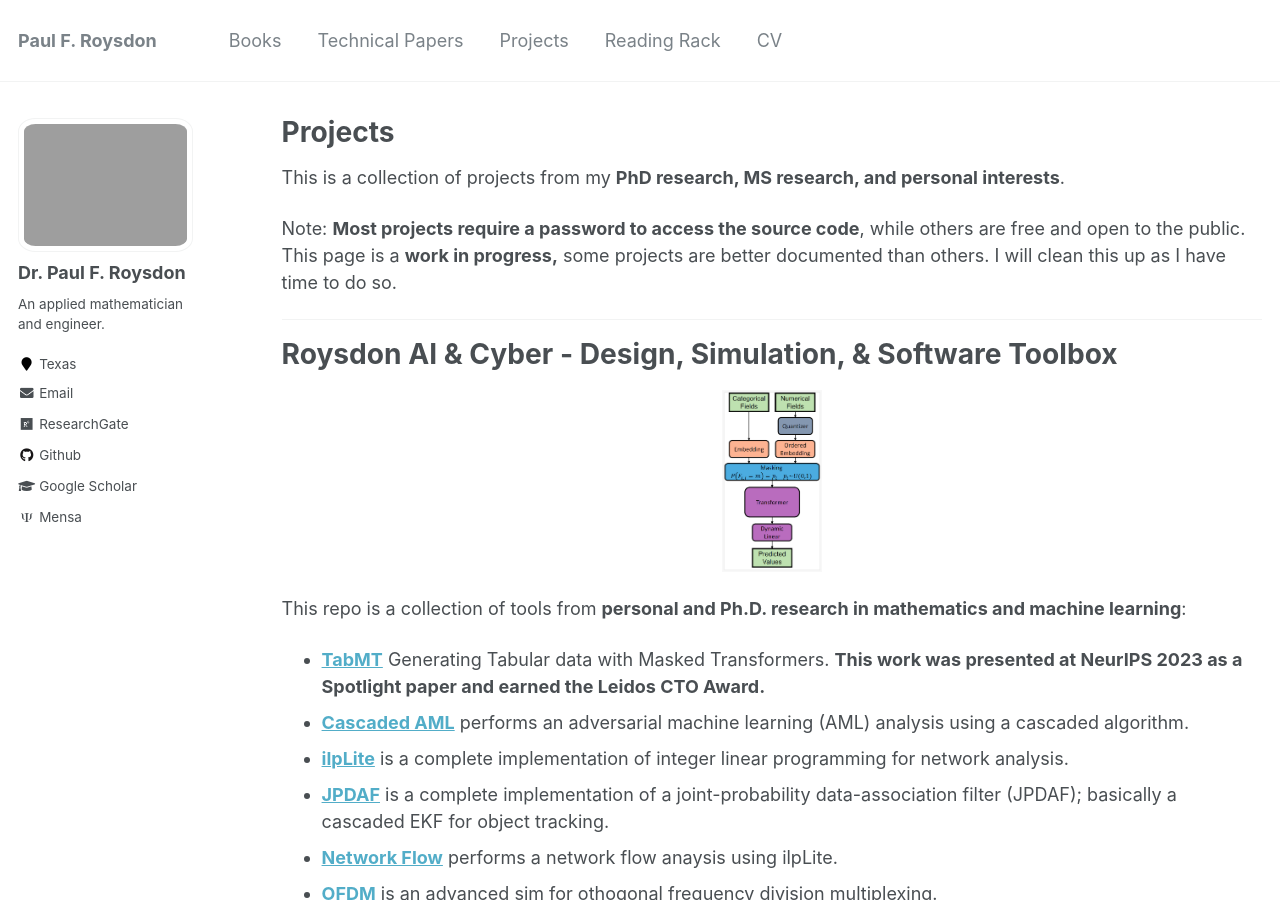
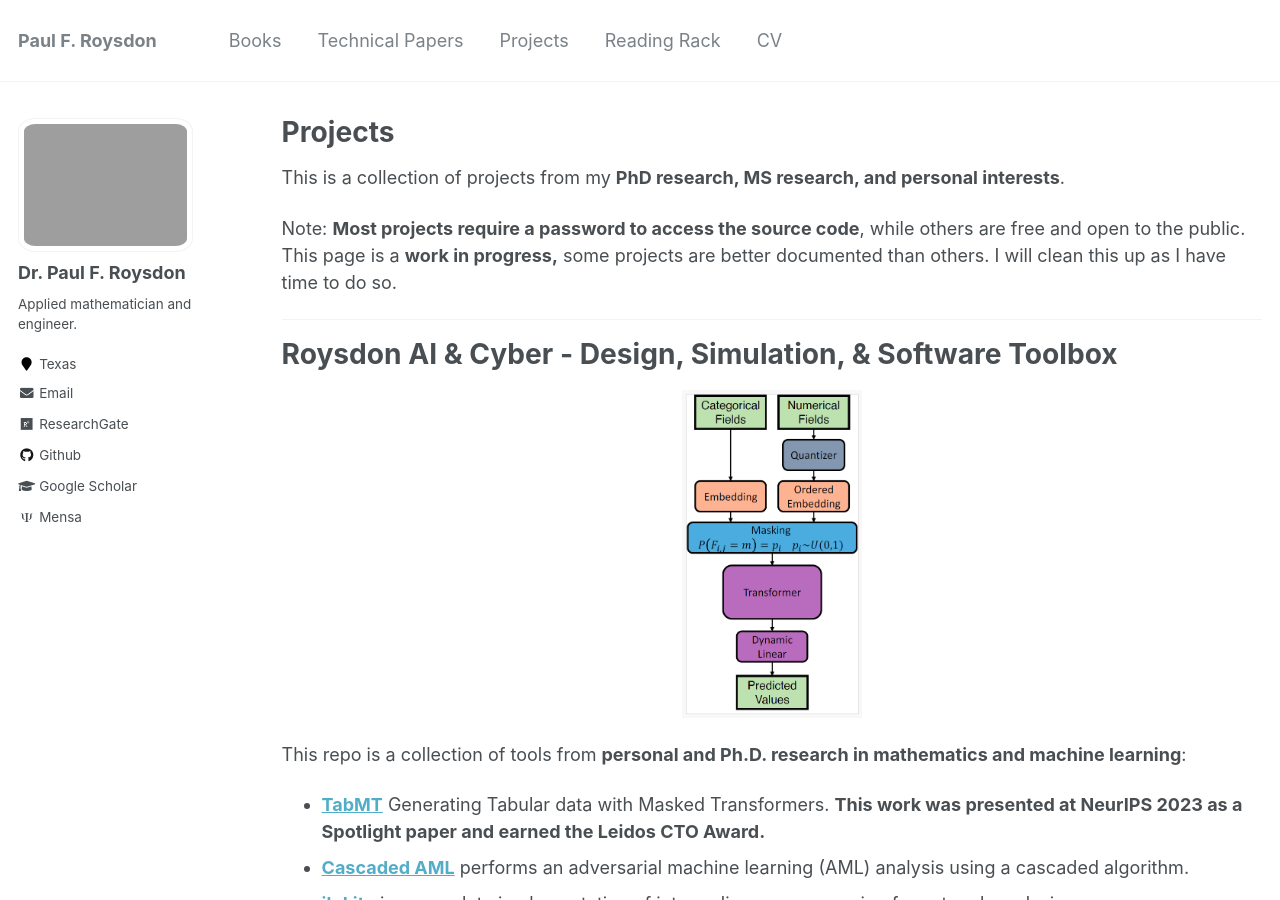
Before and after one commit to pfroysdon/pfroysdon.github.io, a Jekyll site: the page built from _pages/projects.md, in a window 1280 px wide and 900 px high. Built offline with Jekyll 4.4.1, drawn with Linux system fonts in a browser that asks for light colours; some web fonts are replaced.

Commit message:
minor updates

```diff
--- a/_config.yml
+++ b/_config.yml
@@ -82,7 +82,7 @@
 author:
   name             : "Dr. Paul F. Roysdon"
   avatar           : "roysdon_odni.jpg"
-  bio              : "An applied mathematician and engineer."
+  bio              : "Applied mathematician and engineer."
   location         : "Texas"
   employer         :
   pubmed           :
--- a/_pages/projects.md
+++ b/_pages/projects.md
@@ -16,7 +16,7 @@
 -----------------------------------------------------------------------------------
 # Roysdon AI & Cyber - Design, Simulation, & Software Toolbox
 <p align="center">
-	<img width="100" img src="/images/masked_transformer.png">
+	<img width="180" img src="/images/masked_transformer.png">
 </p>
 
 This repo is a collection of tools from **personal and Ph.D. research in mathematics and machine learning**:
```
